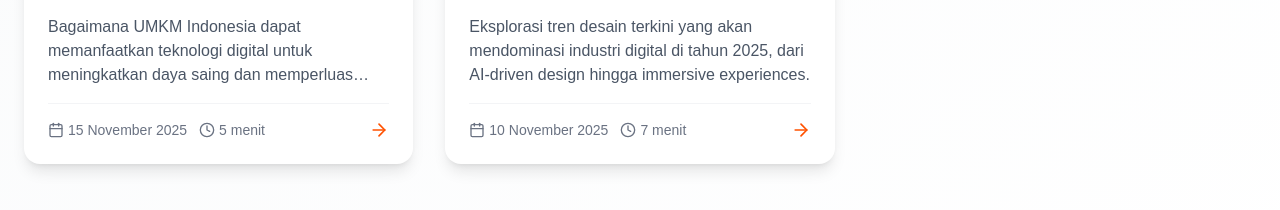
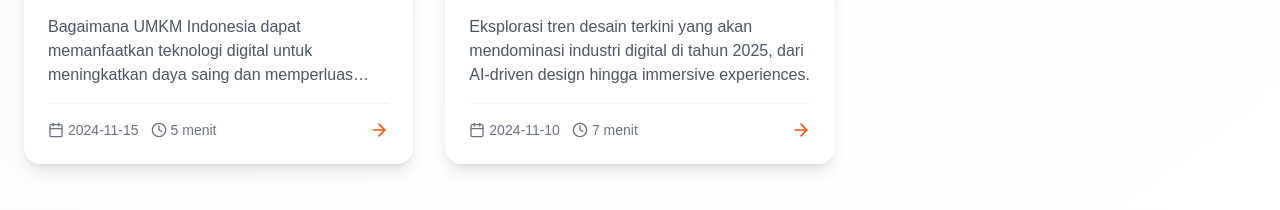
Before and after one commit to DigdayaDigital/company-profile, a Next.js app: page / in a window 1280 px wide. Shown: the part 3720-3930 px from the top of the page. Built offline with nearby package versions, Linux system fonts and the light colour scheme; a web font is replaced by a local one.

Commit message:
fix(news): change iso format date

```diff
--- a/src/app/berita/[slug]/page.tsx
+++ b/src/app/berita/[slug]/page.tsx
@@ -3,6 +3,7 @@ import { Calendar, Clock, Home, ChevronRight, User, Tag, Share2, Facebook, Twitt
 import Link from 'next/link';
 import { FloatingShape } from '@/components/home/FloatingShape';
 import { newsData } from '@/lib/newsData';
+import { formatDate } from '@/lib/dateUtils';
 import { notFound } from 'next/navigation';
 import type { Metadata } from 'next';
 
@@ -219,7 +220,7 @@ export default async function BeritaShow({ params }: { params: Promise<{ slug: s
             <div className="flex flex-wrap items-center gap-6 text-gray-600 mb-8">
               <div className="flex items-center gap-2">
                 <Calendar className="w-5 h-5" />
-                <time dateTime={article.date} itemProp="datePublished">{article.date}</time>
+                <time dateTime={article.date} itemProp="datePublished">{formatDate(article.date)}</time>
               </div>
               <div className="flex items-center gap-2">
                 <Clock className="w-5 h-5" />
--- a/src/app/berita/page.tsx
+++ b/src/app/berita/page.tsx
@@ -3,6 +3,7 @@ import { Calendar, Clock, ArrowRight, Home, ChevronRight, TrendingUp } from 'luc
 import Link from 'next/link';
 import { FloatingShape } from '@/components/home/FloatingShape';
 import { newsData } from '@/lib/newsData';
+import { formatDate } from '@/lib/dateUtils';
 import type { Metadata } from 'next';
 
 export const metadata: Metadata = {
@@ -206,7 +207,7 @@ export default function Berita() {
                             <div className="flex items-center gap-4">
                               <div className="flex items-center gap-1">
                                 <Calendar className="w-4 h-4" />
-                                <span>{news.date}</span>
+                                <span>{formatDate(news.date)}</span>
                               </div>
                               <div className="flex items-center gap-1">
                                 <Clock className="w-4 h-4" />
@@ -281,7 +282,7 @@ export default function Berita() {
                         <div className="flex items-center gap-4">
                           <div className="flex items-center gap-1">
                             <Calendar className="w-4 h-4" />
-                            <span>{news.date}</span>
+                            <span>{formatDate(news.date)}</span>
                           </div>
                           <div className="flex items-center gap-1">
                             <Clock className="w-4 h-4" />
--- /dev/null
+++ b/src/lib/dateUtils.ts
@@ -0,0 +1,14 @@
+export function formatDate(isoDate: string): string {
+  const date = new Date(isoDate);
+
+  const months = [
+    'Januari', 'Februari', 'Maret', 'April', 'Mei', 'Juni',
+    'Juli', 'Agustus', 'September', 'Oktober', 'November', 'Desember'
+  ];
+
+  const day = date.getDate();
+  const month = months[date.getMonth()];
+  const year = date.getFullYear();
+
+  return `${day} ${month} ${year}`;
+}
--- a/src/lib/newsData.ts
+++ b/src/lib/newsData.ts
@@ -8,7 +8,7 @@ export const newsData: NewsArticle[] = [
     title: 'Transformasi Digital: Peluang UMKM Indonesia di Era Digital',
     excerpt: 'Bagaimana UMKM Indonesia dapat memanfaatkan teknologi digital untuk meningkatkan daya saing dan memperluas jangkauan pasar mereka.',
     category: 'Digital Transformation',
-    date: '15 November 2025',
+    date: '2024-11-15',
     readTime: '5 menit',
     image: '/images/blog-1.jpg',
     featured: true,
@@ -53,7 +53,7 @@ export const newsData: NewsArticle[] = [
     title: 'Tren UI/UX Design 2025 yang Perlu Anda Ketahui',
     excerpt: 'Eksplorasi tren desain terkini yang akan mendominasi industri digital di tahun 2025, dari AI-driven design hingga immersive experiences.',
     category: 'Design',
-    date: '10 November 2025',
+    date: '2024-11-10',
     readTime: '7 menit',
     image: '/images/blog-2.jpg',
     featured: true,
@@ -104,7 +104,7 @@ export const newsData: NewsArticle[] = [
     title: 'Cloud Computing: Solusi Infrastruktur untuk Startup',
     excerpt: 'Mengapa cloud computing menjadi pilihan utama startup modern dan bagaimana implementasinya dapat menghemat biaya operasional.',
     category: 'Cloud Technology',
-    date: '5 November 2025',
+    date: '2024-11-05',
     readTime: '6 menit',
     image: '/images/blog-3.jpg',
     featured: false,
@@ -149,7 +149,7 @@ export const newsData: NewsArticle[] = [
     title: 'Best Practices Keamanan untuk Aplikasi Web Modern',
     excerpt: 'Panduan lengkap mengamankan aplikasi web Anda dari berbagai ancaman siber dengan implementasi security measures yang tepat.',
     category: 'Security',
-    date: '1 November 2025',
+    date: '2024-11-01',
     readTime: '8 menit',
     image: '/images/blog-4.jpg',
     featured: false,
@@ -208,7 +208,7 @@ export const newsData: NewsArticle[] = [
     title: 'Implementasi AI dan Machine Learning dalam Bisnis',
     excerpt: 'Cara praktis mengintegrasikan kecerdasan buatan ke dalam proses bisnis untuk meningkatkan efisiensi dan pengambilan keputusan.',
     category: 'Artificial Intelligence',
-    date: '28 Oktober 2025',
+    date: '2024-10-28',
     readTime: '9 menit',
     image: '/images/blog-5.jpg',
     featured: false,
@@ -263,7 +263,7 @@ export const newsData: NewsArticle[] = [
     title: 'Mobile-First Development: Strategi Pengembangan Modern',
     excerpt: 'Pendekatan mobile-first dalam pengembangan aplikasi dan website untuk memenuhi kebutuhan pengguna mobile yang terus meningkat.',
     category: 'Development',
-    date: '25 Oktober 2025',
+    date: '2024-10-25',
     readTime: '6 menit',
     image: '/images/blog-6.jpg',
     featured: false,
```
